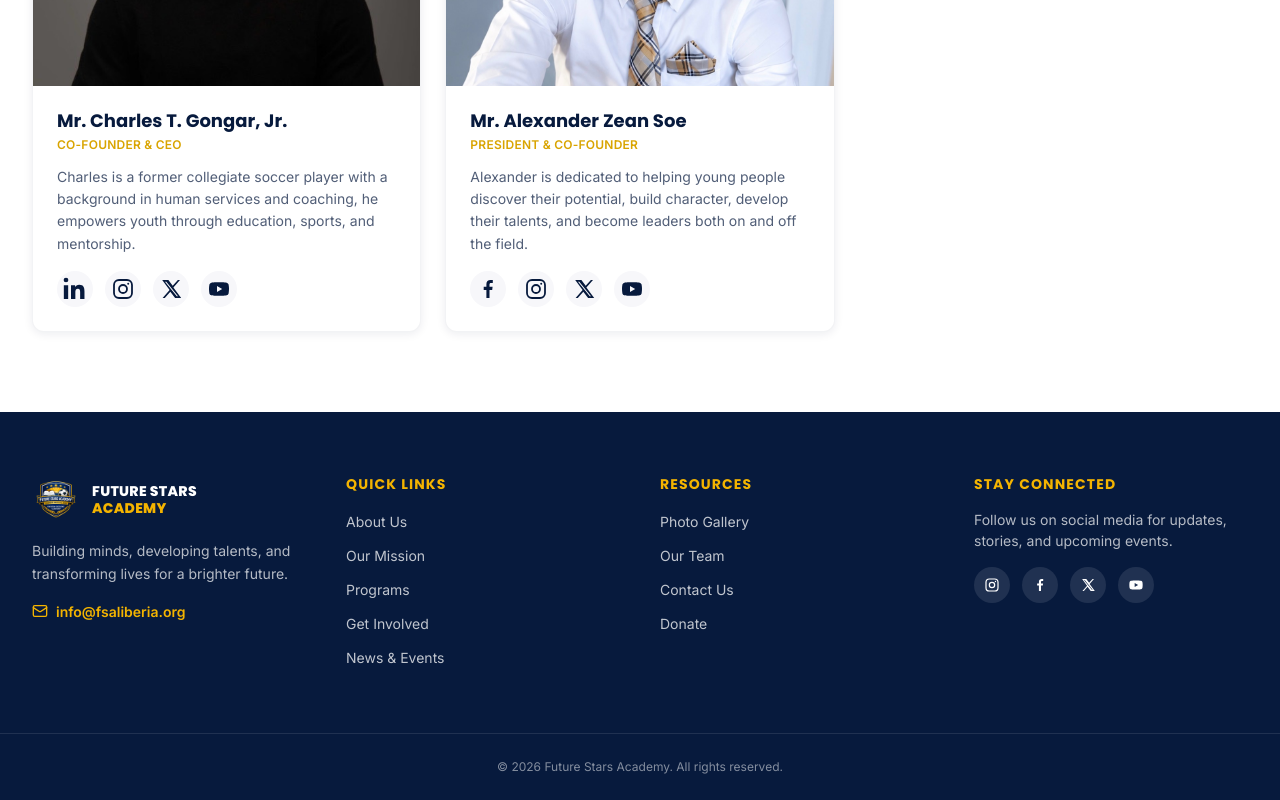
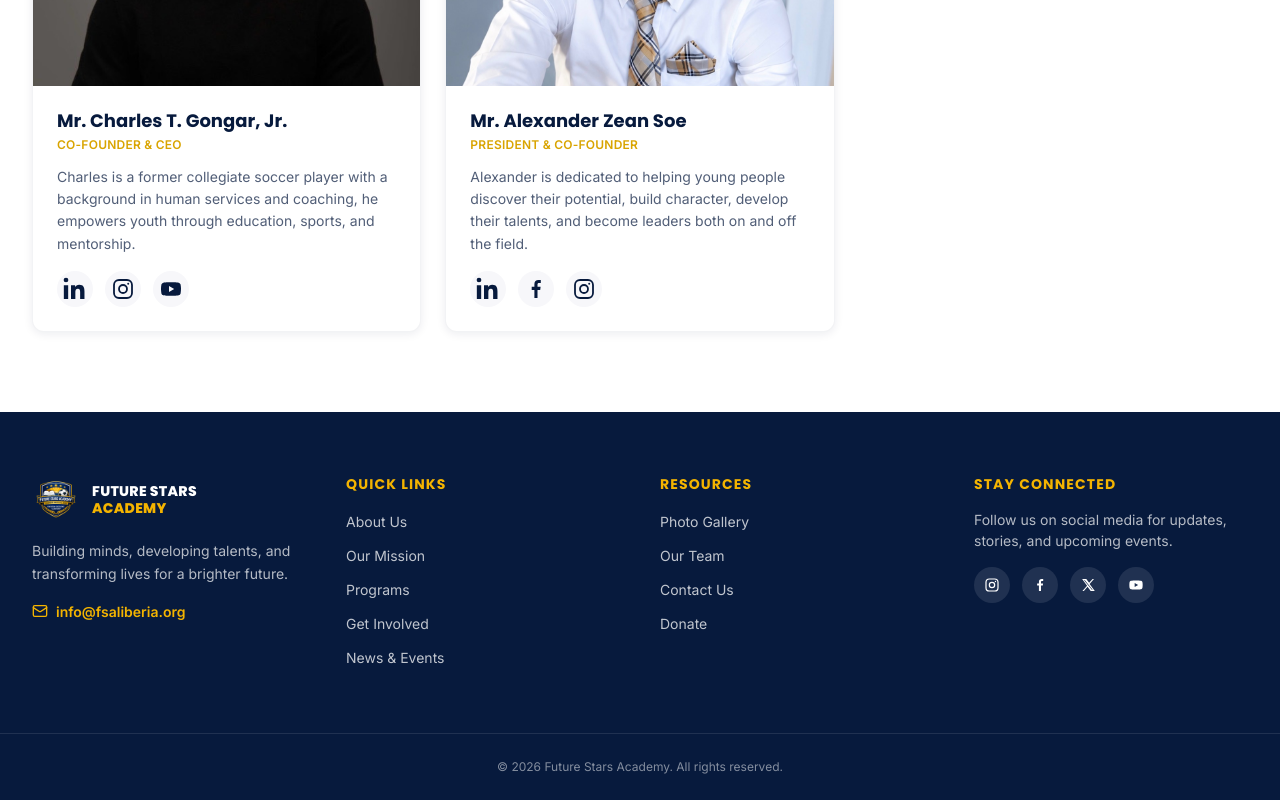
Before and after one commit to diriho/future_star_academy, a React (Vite) app in the folder future_star/: page /about in a window 1280 px wide. Shown: the part 2354-3154 px from the top of the page. Built offline with nearby package versions, Linux system fonts and the light colour scheme.

Commit message:
feat: update team section on About page by removing Twitter links and adding LinkedIn for President card

```diff
--- a/future_star/src/pages/About.tsx
+++ b/future_star/src/pages/About.tsx
@@ -4,7 +4,7 @@ import { SectionTitle } from '../components/shared/SectionTitle'
 import { FeatureCard } from '../components/shared/FeatureCard'
 import { StatsSection } from '../components/shared/StatsSection'
 import { TeamCard } from '../components/shared/TeamCard'
-import { FacebookIcon, InstagramIcon, TwitterIcon, YoutubeIcon, LinkedInIcon } from '../components/shared/SocialIcons'
+import { FacebookIcon, InstagramIcon, YoutubeIcon, LinkedInIcon } from '../components/shared/SocialIcons'
 import teamHuddle from '../assets/team-huddle.jpg'
 import './About.css'
 import charlesGongar from '../assets/team/charles_gongar.jpeg'
@@ -128,6 +128,7 @@ const About = () => {
               <h2>Meet our Team</h2>
             </div>
             <div className="about__team-grid">
+              {/*CEO card */}
               <TeamCard
                 image= {charlesGongar}
                 name="Mr. Charles T. Gongar, Jr."
@@ -136,23 +137,23 @@ const About = () => {
                 socialLinks={[
                   { label: 'LinkedIn', href: 'https://linkedin.com/in/charles-t-gongar-jr-6157b1325/', Icon: LinkedInIcon },
                   { label: 'Instagram', href: '', Icon: InstagramIcon },
-                  { label: 'Twitter', href: 'https://twitter.com/johndoe', Icon: TwitterIcon },
                   { label: 'YouTube', href: 'https://youtube.com/johndoe', Icon: YoutubeIcon },
                 ]}
               />
+
+              {/** President card */}
               <TeamCard
                 image={alexanderZean}
                 name="Mr. Alexander Zean Soe"
                 role="President & Co-Founder"
                 bio="Alexander is dedicated to helping young people discover their potential, build character, develop their talents, and become leaders both on and off the field."
                 socialLinks={[
+                  { label: 'LinkedIn', href: 'https://linkedin.com/in/charles-t-gongar-jr-6157b1325/', Icon: LinkedInIcon },
                   { label: 'Facebook', href: 'https://facebook.com/janesmith', Icon: FacebookIcon },
                   { label: 'Instagram', href: 'https://instagram.com/janesmith', Icon: InstagramIcon },
-                  { label: 'Twitter', href: 'https://twitter.com/janesmith', Icon: TwitterIcon },
-                  { label: 'YouTube', href: 'https://youtube.com/janesmith', Icon: YoutubeIcon },
                 ]}
               />
-              {/* Add more TeamCard components as needed */}
+
             </div>
           </div>
         </section>
```
